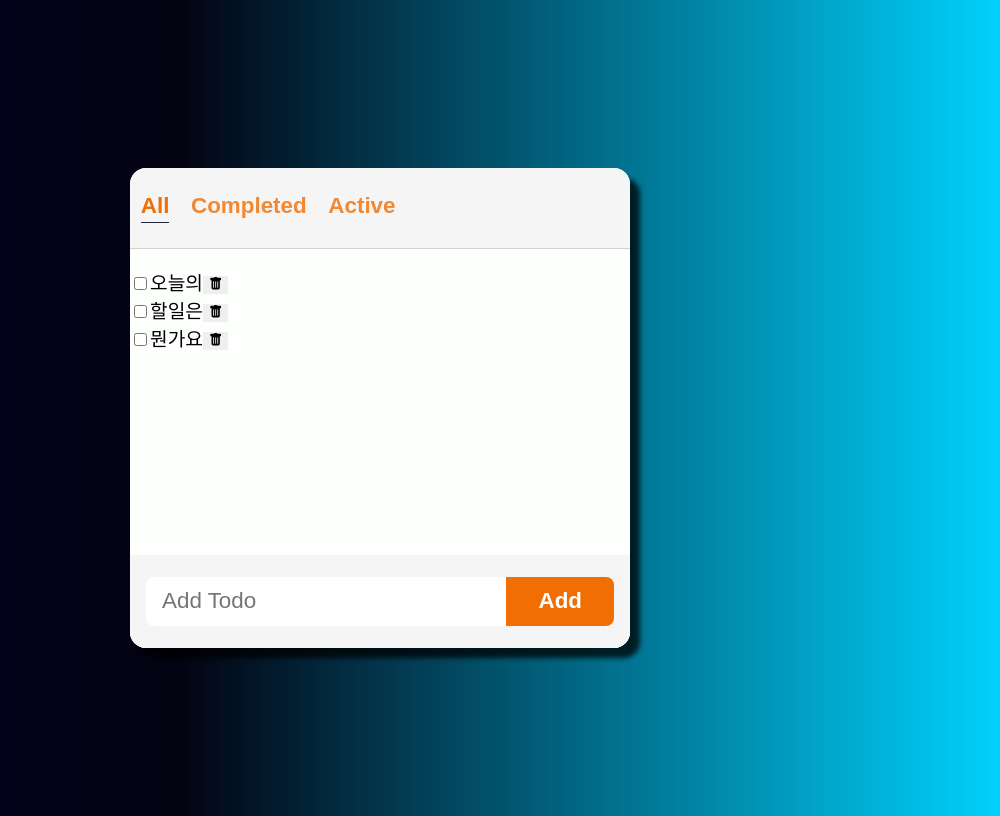
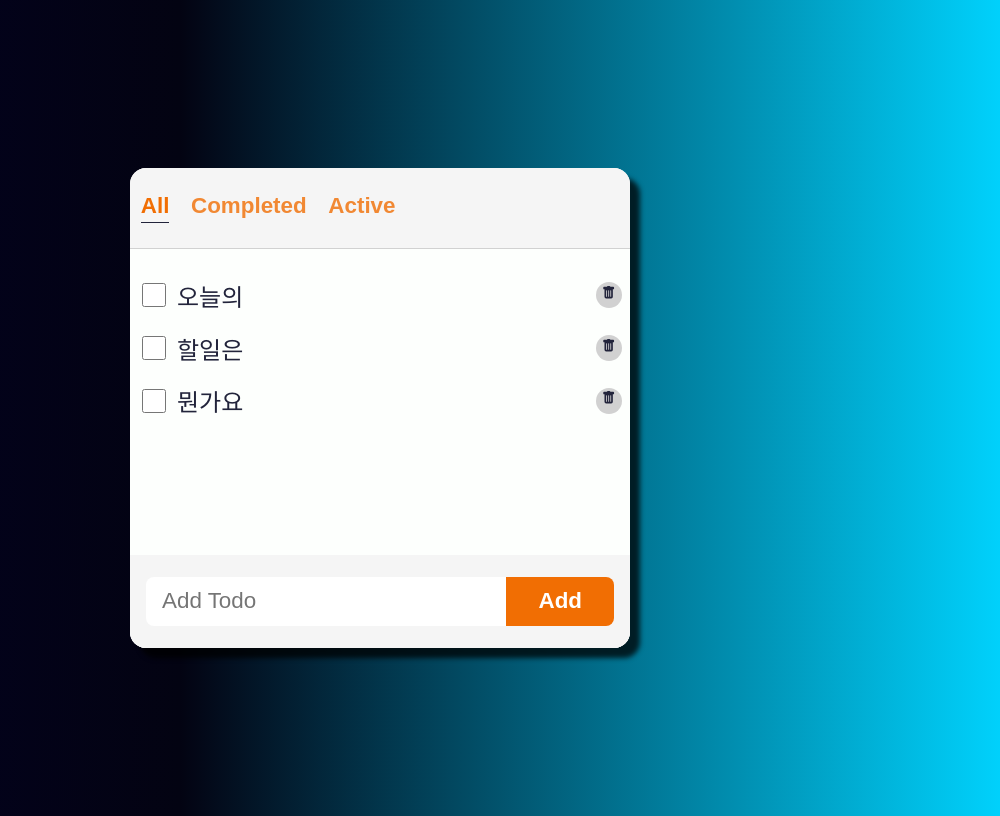
Before and after one commit to kyungkyuBae/miniprojects, a React (Create React App) app in the folder react/todolist/: page / in a window 1280 px wide. Shown: the whole page, without its empty margins (268-1268 px from the left). Built offline with nearby package versions, Linux system fonts and the light colour scheme.

Commit message:
CSS : Todo , TodoList Scroll fix

```diff
--- a/react/todolist/src/components/Todo/Todo.jsx
+++ b/react/todolist/src/components/Todo/Todo.jsx
@@ -1,5 +1,7 @@
 import React from 'react';
 import {BsFillTrashFill} from 'react-icons/bs'
+import styles from './Todo.module.css'
+
 export default function Todo({todo,onUpdate,onDelete}) {
     const {text,status} = todo
     const handleChange = (e )=>{
@@ -9,10 +11,12 @@ export default function Todo({todo,onUpdate,onDelete}) {
         onDelete(todo)
     }
     return (
-        <li>
-            <input type='checkbox' id='checkbox' checked = {status==='completed'} onChange={handleChange}></input>
-            <label htmlFor='checkbox'>{text}</label>
-            <button onClick={handleDelete}><BsFillTrashFill/></button>
+        <li className={styles.todo}>
+            <input className={styles.checkbox} type='checkbox' id='checkbox' checked = {status==='completed'} onChange={handleChange}></input>
+            <label className={styles.text} htmlFor='checkbox'>{text}</label>
+            <span className={styles.icon}>
+            <button className={styles.button} onClick={handleDelete}><BsFillTrashFill/></button>
+            </span>
         </li>
     );
 }
--- /dev/null
+++ b/react/todolist/src/components/Todo/Todo.module.css
@@ -0,0 +1,45 @@
+.todo {
+    display: flex;
+    justify-content: space-between;
+    align-items: center;
+    padding: 0.5rem;
+    margin : 0.1rem 0;
+    color: var(--color-text);
+
+
+}
+
+.checkbox{
+    width: 1.5rem;
+    height: 1.5rem;
+
+}
+
+.text {
+    flex : 1 1 0%;
+    margin-left: 0.5rem;
+    font-size: 1.5rem;
+
+}
+
+.button {
+    color: var(--color-text);
+    background-color: transparent;
+
+
+}
+
+.icon {
+    width: 26px;
+    height: 26px;
+    background-color: var(--color-grey);
+    border-radius: 100%;
+    transition: all 150ms ease-out;
+
+}
+
+.icon:hover {
+    background-color: var(--color-accent);
+    transform: rotate(15deg) scale(1.2);
+
+}
--- a/react/todolist/src/components/TodoList/TodoList.module.css
+++ b/react/todolist/src/components/TodoList/TodoList.module.css
@@ -3,6 +3,7 @@
     display: flex;
     flex-direction: column;
     background-color: var(--color-bg);
+    min-height: 0;
 }
 
 
--- a/react/todolist/src/index.css
+++ b/react/todolist/src/index.css
@@ -16,6 +16,7 @@ body {
     font-size: 1.2rem;
     background: rgb(2,0,36);
     background: linear-gradient(90deg, rgba(2,0,36,1) 0%, rgba(3,3,18,1) 35%, rgba(0,212,255,1) 100%);
+    accent-color : var(--color-accent);
 }
 *{
     box-sizing: border-box;
```
